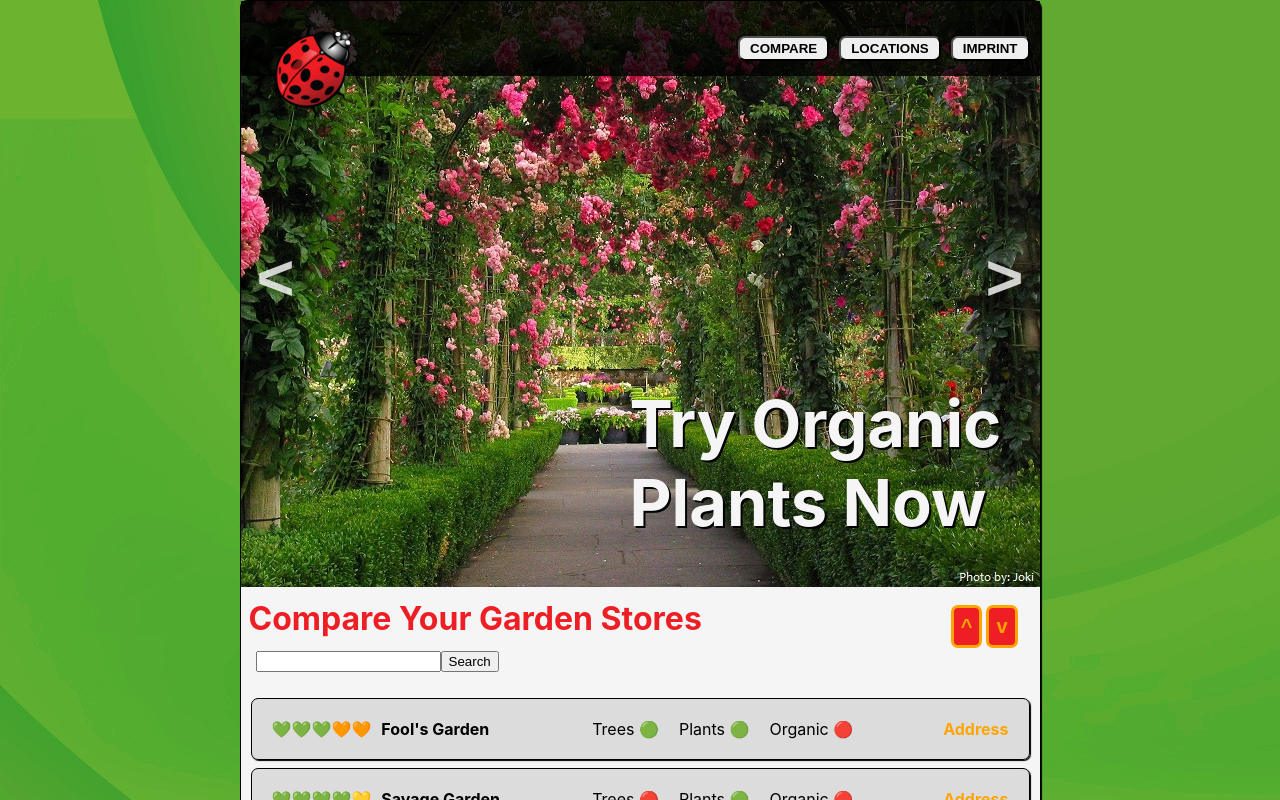
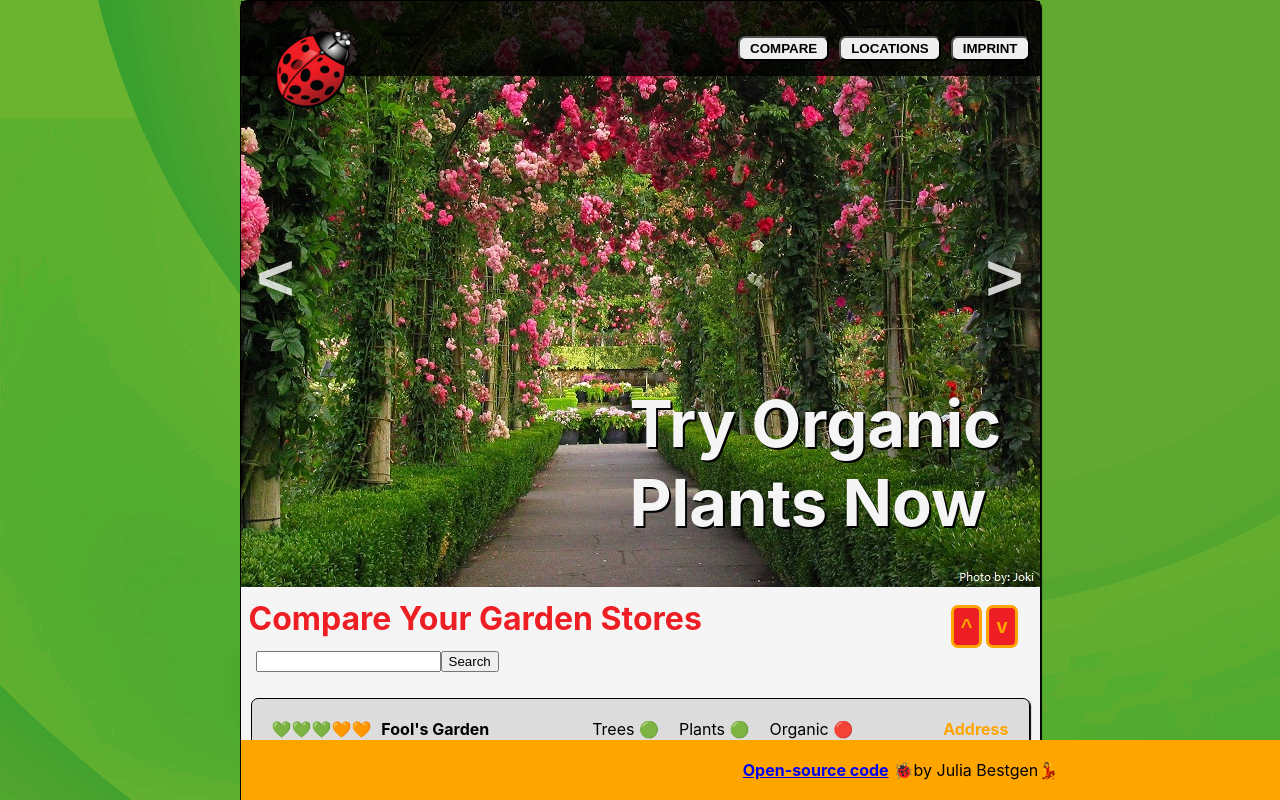
Before and after one commit to psyjulga/gardenstores-project, a React (Create React App) app: page / in a window 1280 px wide. Shown: the top 800 px of the page. Built offline with nearby package versions, Linux system fonts and the light colour scheme.

Commit message:
refactored readme

```diff
--- a/public/index.html
+++ b/public/index.html
@@ -24,7 +24,7 @@
       work correctly both with client-side routing and a non-root public URL.
       Learn how to configure a non-root public URL by running `npm run build`.
     -->
-    <title>React App</title>
+		<title>Gardenstores Project | 🐞Ladybug💃</title>
 	</head>
 	<body>
 		<noscript>You need to enable JavaScript to run this app.</noscript>
--- a/src/App.css
+++ b/src/App.css
@@ -256,6 +256,20 @@ ul {
 	cursor: pointer;
 }
 
+.footer {
+	position: fixed;
+	bottom: 0;
+	width: 100%;
+	text-align: center;
+	padding: 20px;
+	background-color: orange;
+}
+
+.footer a {
+	margin-right: 5px;
+	font-weight: bold;
+}
+
 /* MOBILE VIEW */
 
 @media (max-width: 640px) {
--- a/src/App.js
+++ b/src/App.js
@@ -2,6 +2,7 @@ import './App.css'
 import Navbar from './Navbar'
 import ImageSlide from './ImageSlide'
 import GardenStores from './GardenStores'
+import Footer from './Footer'
 
 function App() {
 	const mobileView = window.innerWidth <= 645
@@ -11,6 +12,7 @@ function App() {
 			<Navbar mobileView={mobileView} />
 			<ImageSlide />
 			<GardenStores mobileView={mobileView} />
+			<Footer />
 		</div>
 	)
 }
--- /dev/null
+++ b/src/Footer.js
@@ -0,0 +1,17 @@
+const Footer = () => {
+	return (
+		<footer className="footer">
+			<a
+				href="https://github.com/psyjulga/gardenstores-project"
+				target="_blank"
+				rel="noreferrer"
+				title="Code on Github"
+			>
+				Open-source code
+			</a>
+			🐞by Julia Bestgen💃
+		</footer>
+	)
+}
+
+export default Footer
```
Lines whose indentation alone changed are shown as unchanged.
